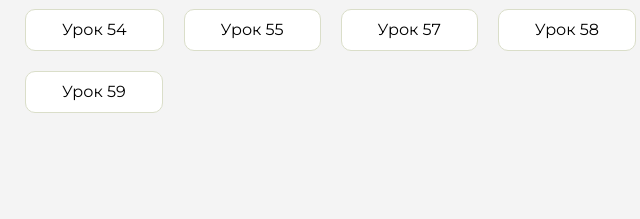
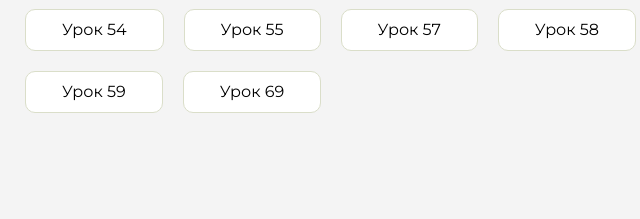
Before and after one commit to Kotopes4545/homework, a plain HTML site: page index.html in a window 1280 px wide. Shown: the part 291-510 px from the top of the page, 431-1071 px from the left. Drawn offline with Linux system fonts and the light colour scheme.

Commit message:
Update index.html

```diff
--- a/index.html
+++ b/index.html
@@ -122,6 +122,9 @@
                     <li class="content__list-item">
                         <a href="lesson59/index.html">Урок 59</a>
                     </li>
+                    <li class="content__list-item">
+                        <a href="lesson69/index.html">Урок 69</a>
+                    </li>
                 </ul>
             </div>
             <div class="content__block hidden" id="diplomBlock">
```
